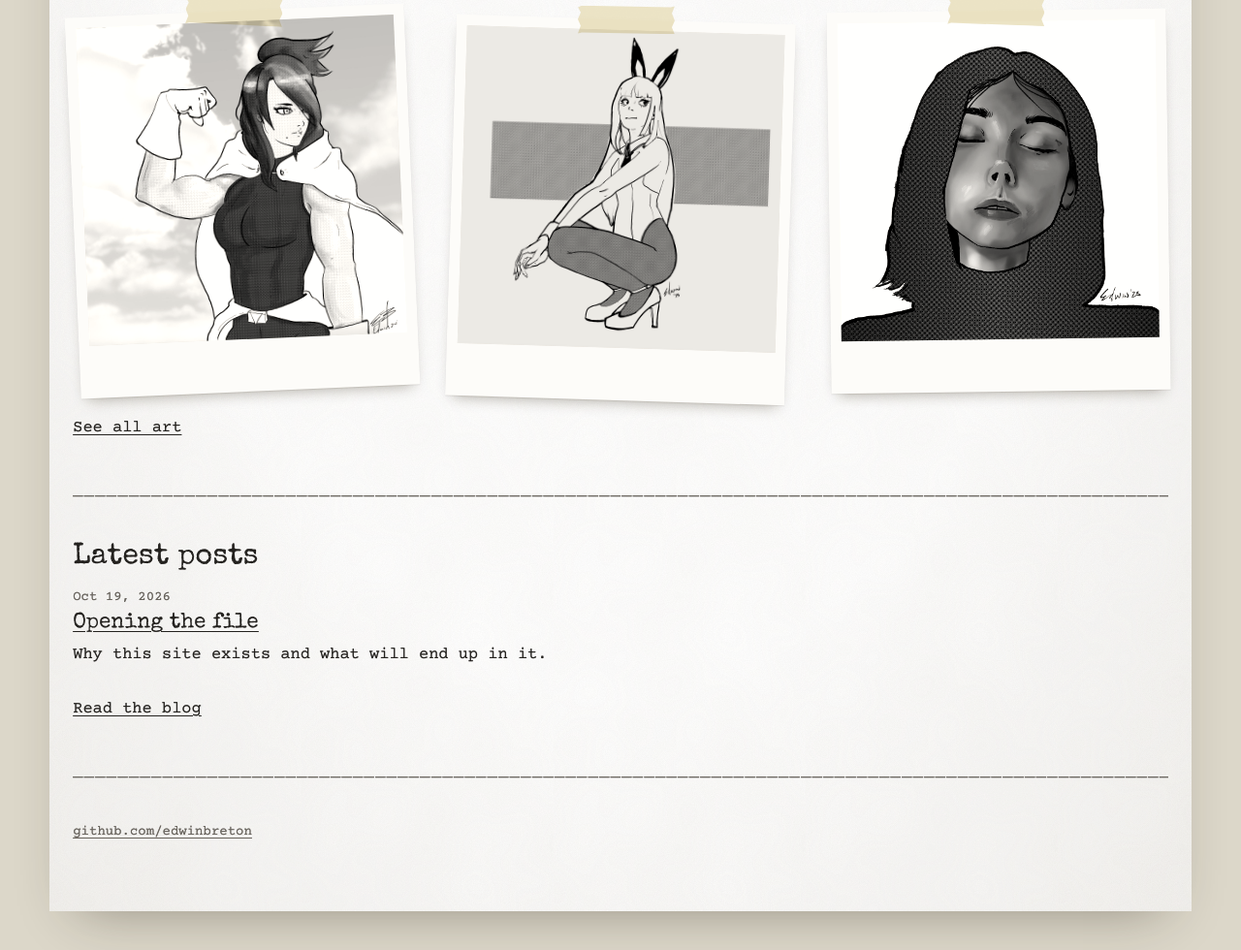
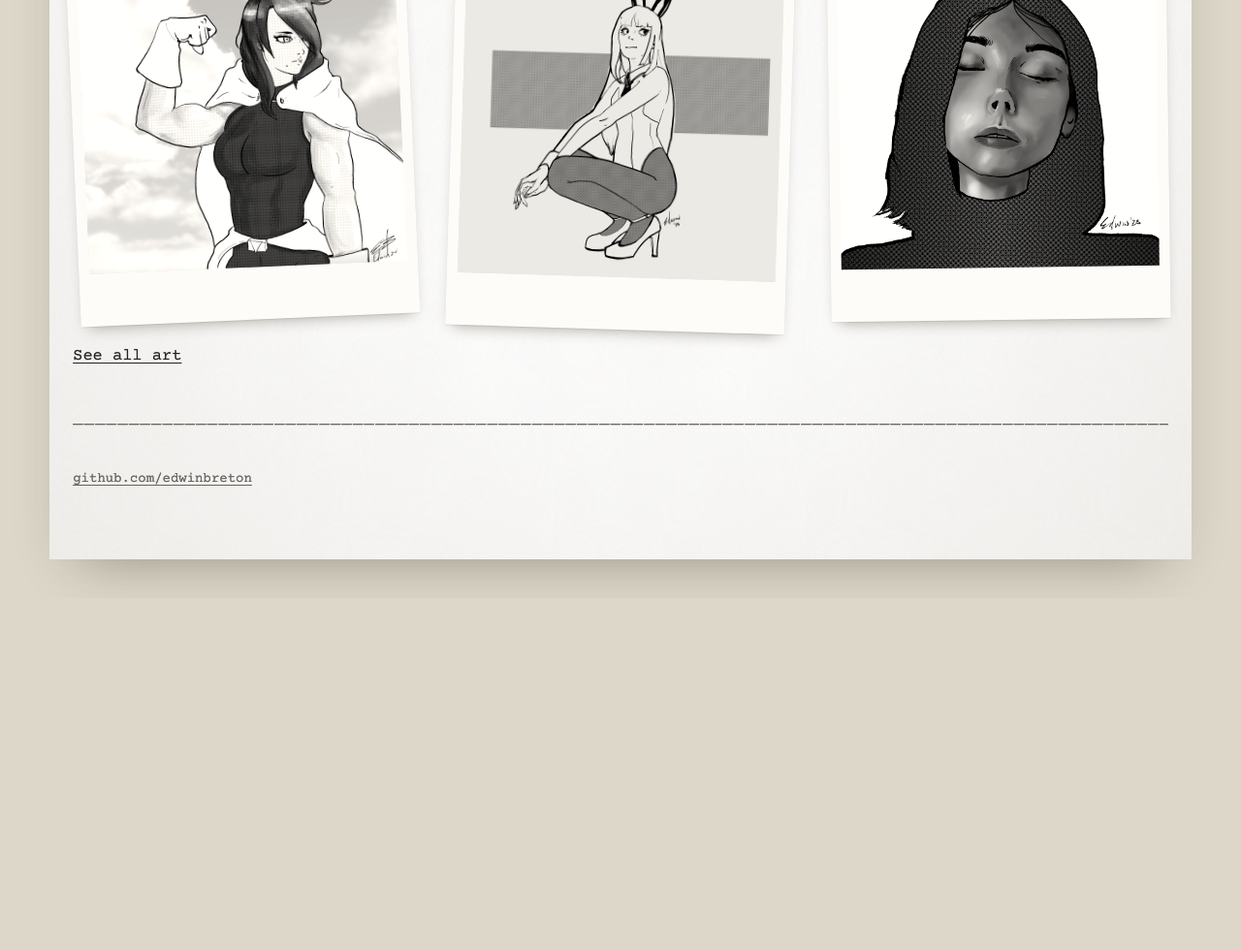
Before and after one commit to edwinbreton/edwinbreton.github.io, a plain HTML site: page index.html in a window 1280 px wide. Shown: the part 804-1784 px from the top of the page at 97% size. After the commit the page ends 1421 px from the top, so only its background shows below. Drawn offline with nearby package versions, Linux system fonts and the light colour scheme.

Commit message:
Remove sample blog post and placeholder bio line from live pages
The "Opening the file" sample post and its placeholder art were only ever
there to show the layout. Unlink it from index.html and blog/index.html so
visitors don't see fake content; keep the post file and art-02.svg in the
repo as the copy-template for the first real post (documented in
CLAUDE.md). Also drop the leftover "this is a placeholder bio" line from
the About section.

Co-Authored-By: Claude Sonnet 5 <noreply@anthropic.com>

```diff
--- a/index.html
+++ b/index.html
@@ -39,7 +39,6 @@
     <section aria-labelledby="statement">
       <h2 id="statement">About</h2>
       <p>I test software for a living, which mostly means I find the thing nobody else thought to try. Off the clock I make art, build things that probably didn't need building, and write some of it down here.</p>
-      <p>This page is a placeholder bio. Replace it with your own two or three short paragraphs.</p>
     </section>
 
     <hr>
@@ -71,20 +70,6 @@
 
     <hr>
 
-    <section aria-labelledby="latest-notes">
-      <h2 id="latest-notes">Latest posts</h2>
-      <ol class="log">
-        <li>
-          <time datetime="2026-10-19">Oct 19, 2026</time>
-          <h3><a href="blog/2026-10-19-opening-the-file.html">Opening the file</a></h3>
-          <p>Why this site exists and what will end up in it.</p>
-        </li>
-      </ol>
-      <p class="section-foot"><a href="blog/index.html">Read the blog</a></p>
-    </section>
-
-    <hr>
-
     <footer class="page-foot">
       <p><a href="https://github.com/edwinbreton">github.com/edwinbreton</a></p>
     </footer>
```
Also changed, not shown: blog/index.html (+2 -7 lines), 1 other file.
